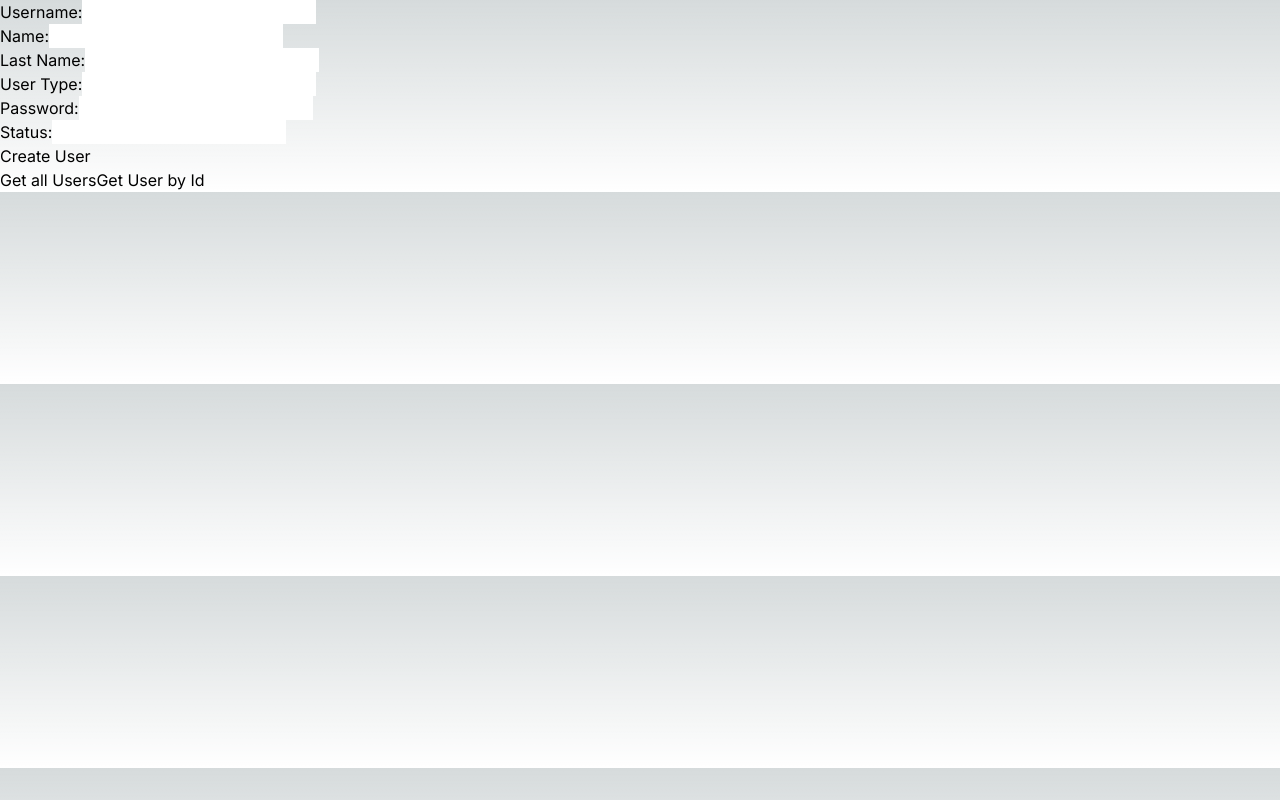
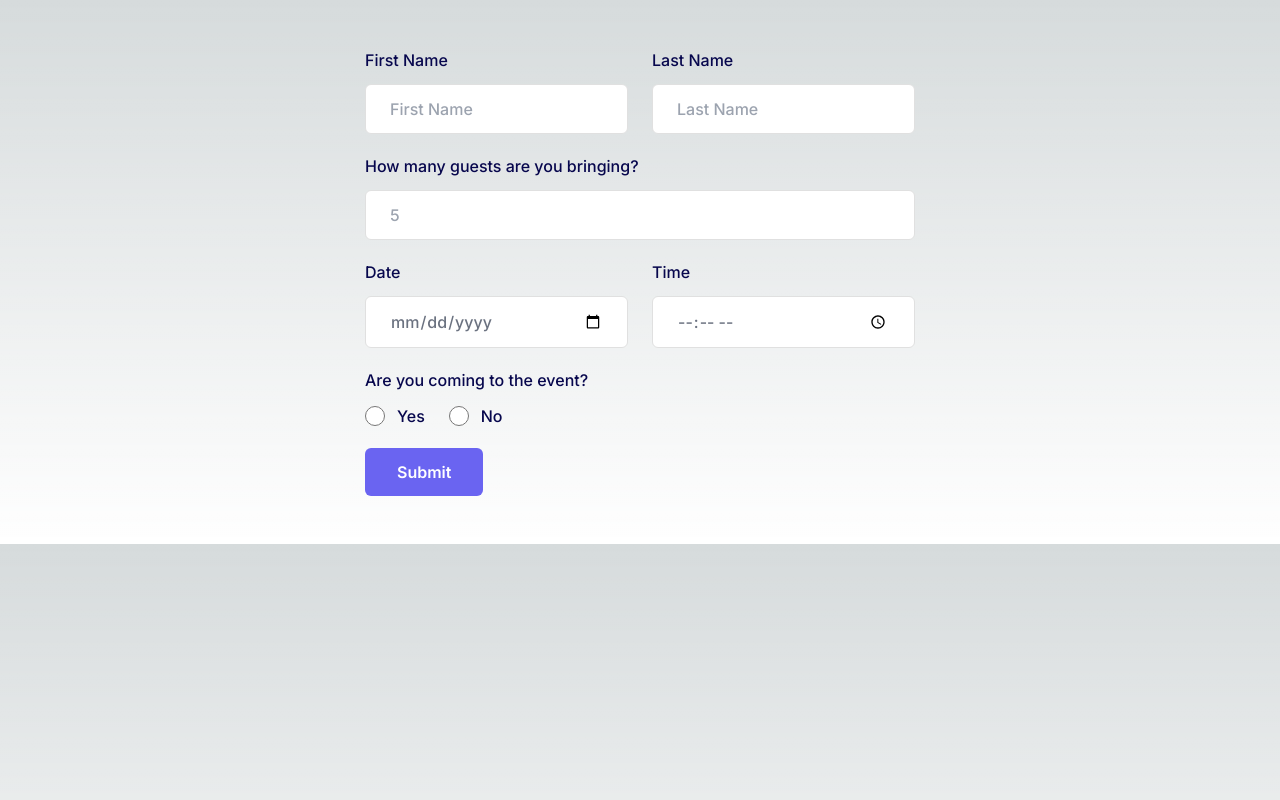
Before and after one commit to julianfrancor/evergreen-webapp, a Next.js app: page / in a window 1280 px wide. Built offline with nearby package versions, Linux system fonts and the light colour scheme.

Commit message:
Add logic to handle user requests and CORS config

```diff
--- a/app/page.tsx
+++ b/app/page.tsx
@@ -2,14 +2,13 @@
 import React, { useState } from 'react';
 
 export default function Home() {
-
   const [formData, setFormData] = useState({
-    username: '',
-    name: '',
-    last_name: '',
-    user_type: '',
-    password: '',
-    status: ''
+    fName: '',
+    lName: '',
+    guest: '',
+    date: '',
+    time: '',
+    radioButton: '',
   });
 
   const [response, setResponse] = useState(null);
@@ -25,6 +24,7 @@ export default function Home() {
   const handleSubmit = (e:any) => {
     e.preventDefault();
     callAPI('https://evergreen-adm.azurewebsites.net/users', 'POST', formData);
+    console.log(formData);
   };
 
   const handleGetAllUsers = () => {
@@ -52,82 +52,156 @@ export default function Home() {
   };
 
   return (
-    <div>
+    <div className="flex items-center justify-center p-12">
+      <div className="mx-auto w-full max-w-[550px]">
         <form onSubmit={handleSubmit}>
-        <div>
-          <label>Username:</label>
+          <div className="-mx-3 flex flex-wrap">
+            <div className="w-full px-3 sm:w-1/2">
+              <div className="mb-5">
+                <label
+                  htmlFor="fName"
+                  className="mb-3 block text-base font-medium text-[#07074D]"
+                >
+                  First Name
+                </label>
                 <input
                   type="text"
-            name="username"
-            value={formData.username}
+                  name="fName"
+                  id="fName"
+                  placeholder="First Name"
+                  className="w-full rounded-md border border-[#e0e0e0] bg-white py-3 px-6 text-base font-medium text-[#6B7280] outline-none focus:border-[#6A64F1] focus:shadow-md"
+                  value={formData.fName}
                   onChange={handleChange}
-            required
                 />
               </div>
-        <div>
-          <label>Name:</label>
+            </div>
+            <div className="w-full px-3 sm:w-1/2">
+              <div className="mb-5">
+                <label
+                  htmlFor="lName"
+                  className="mb-3 block text-base font-medium text-[#07074D]"
+                >
+                  Last Name
+                </label>
                 <input
                   type="text"
-            name="name"
-            value={formData.name}
+                  name="lName"
+                  id="lName"
+                  placeholder="Last Name"
+                  className="w-full rounded-md border border-[#e0e0e0] bg-white py-3 px-6 text-base font-medium text-[#6B7280] outline-none focus:border-[#6A64F1] focus:shadow-md"
+                  value={formData.lName}
                   onChange={handleChange}
-            required
                 />
               </div>
-        <div>
-          <label>Last Name:</label>
+            </div>
+          </div>
+          <div className="mb-5">
+            <label
+              htmlFor="guest"
+              className="mb-3 block text-base font-medium text-[#07074D]"
+            >
+              How many guests are you bringing?
+            </label>
             <input
-            type="text"
-            name="last_name"
-            value={formData.last_name}
+              type="number"
+              name="guest"
+              id="guest"
+              placeholder="5"
+              min="0"
+              className="w-full appearance-none rounded-md border border-[#e0e0e0] bg-white py-3 px-6 text-base font-medium text-[#6B7280] outline-none focus:border-[#6A64F1] focus:shadow-md"
+              value={formData.guest}
               onChange={handleChange}
-            required
             />
           </div>
-        <div>
-          <label>User Type:</label>
+
+          <div className="-mx-3 flex flex-wrap">
+            <div className="w-full px-3 sm:w-1/2">
+              <div className="mb-5">
+                <label
+                  htmlFor="date"
+                  className="mb-3 block text-base font-medium text-[#07074D]"
+                >
+                  Date
+                </label>
                 <input
-            type="text"
-            name="user_type"
-            value={formData.user_type}
+                  type="date"
+                  name="date"
+                  id="date"
+                  className="w-full rounded-md border border-[#e0e0e0] bg-white py-3 px-6 text-base font-medium text-[#6B7280] outline-none focus:border-[#6A64F1] focus:shadow-md"
+                  value={formData.date}
                   onChange={handleChange}
-            required
                 />
               </div>
-        <div>
-          <label>Password:</label>
+            </div>
+            <div className="w-full px-3 sm:w-1/2">
+              <div className="mb-5">
+                <label
+                  htmlFor="time"
+                  className="mb-3 block text-base font-medium text-[#07074D]"
+                >
+                  Time
+                </label>
                 <input
-            type="password"
-            name="password"
-            value={formData.password}
+                  type="time"
+                  name="time"
+                  id="time"
+                  className="w-full rounded-md border border-[#e0e0e0] bg-white py-3 px-6 text-base font-medium text-[#6B7280] outline-none focus:border-[#6A64F1] focus:shadow-md"
+                  value={formData.time}
                   onChange={handleChange}
-            required
                 />
               </div>
-        <div>
-          <label>Status:</label>
+            </div>
+          </div>
+
+          <div className="mb-5">
+            <label className="mb-3 block text-base font-medium text-[#07074D]">
+              Are you coming to the event?
+            </label>
+            <div className="flex items-center space-x-6">
+              <div className="flex items-center">
                 <input
-            type="text"
-            name="status"
-            value={formData.status}
+                  type="radio"
+                  name="radioButton"
+                  id="radioButton1"
+                  className="h-5 w-5"
+                  value="Yes"
                   onChange={handleChange}
-            required
                 />
+                <label
+                  htmlFor="radioButton1"
+                  className="pl-3 text-base font-medium text-[#07074D]"
+                >
+                  Yes
+                </label>
               </div>
-        <button type="submit">Create User</button>
-      </form>
-
-      <div>
-        <button onClick={handleGetAllUsers}>Get all Users</button>
-        <button onClick={handleGetUserById}>Get User by Id</button>
+              <div className="flex items-center">
+                <input
+                  type="radio"
+                  name="radioButton"
+                  id="radioButton2"
+                  className="h-5 w-5"
+                  value="No"
+                  onChange={handleChange}
+                />
+                <label
+                  htmlFor="radioButton2"
+                  className="pl-3 text-base font-medium text-[#07074D]"
+                >
+                  No
+                </label>
+              </div>
+            </div>
           </div>
 
           <div>
-        {response && (
-          <pre>
-            {JSON.stringify(response, null, 2)}
-          </pre>
-        )}
+            <button
+              type="submit"
+              className="hover:shadow-form rounded-md bg-[#6A64F1] py-3 px-8 text-center text-base font-semibold text-white outline-none"
+            >
+              Submit
+            </button>
+          </div>
+        </form>
       </div>
     </div>
   );
--- /dev/null
+++ b/app/page2.tsx
@@ -0,0 +1,134 @@
+import React, { useState } from 'react';
+
+export default function Home() {
+
+  const [formData, setFormData] = useState({
+    username: '',
+    name: '',
+    last_name: '',
+    user_type: '',
+    password: '',
+    status: ''
+  });
+
+  const [response, setResponse] = useState(null);
+
+  const handleChange = (e:any) => {
+    const { name, value } = e.target;
+    setFormData({
+      ...formData,
+      [name]: value
+    });
+  };
+
+  const handleSubmit = (e:any) => {
+    e.preventDefault();
+    callAPI('https://evergreen-adm.azurewebsites.net/users', 'POST', formData);
+  };
+
+  const handleGetAllUsers = () => {
+    callAPI('https://evergreen-adm.azurewebsites.net/users', 'GET', null);
+  };
+
+  const handleGetUserById = () => {
+    callAPI('https://evergreen-adm.azurewebsites.net/users/1', 'GET', null);
+  };
+
+  const callAPI = async (url:any, method:any, body:any) => {
+    try {
+      const res = await fetch(url, {
+        method: method,
+        headers: {
+          'Content-Type': 'application/json',
+        },
+        body: JSON.stringify(body)
+      });
+      const data = await res.json();
+      setResponse(data);
+    } catch (err) {
+      console.error(err);
+    }
+  };
+
+  return (
+    <div>
+      <form onSubmit={handleSubmit}>
+        <div>
+          <label>Username:</label>
+          <input
+            type="text"
+            name="username"
+            value={formData.username}
+            onChange={handleChange}
+            required
+          />
+        </div>
+        <div>
+          <label>Name:</label>
+          <input
+            type="text"
+            name="name"
+            value={formData.name}
+            onChange={handleChange}
+            required
+          />
+        </div>
+        <div>
+          <label>Last Name:</label>
+          <input
+            type="text"
+            name="last_name"
+            value={formData.last_name}
+            onChange={handleChange}
+            required
+          />
+        </div>
+        <div>
+          <label>User Type:</label>
+          <input
+            type="text"
+            name="user_type"
+            value={formData.user_type}
+            onChange={handleChange}
+            required
+          />
+        </div>
+        <div>
+          <label>Password:</label>
+          <input
+            type="password"
+            name="password"
+            value={formData.password}
+            onChange={handleChange}
+            required
+          />
+        </div>
+        <div>
+          <label>Status:</label>
+          <input
+            type="text"
+            name="status"
+            value={formData.status}
+            onChange={handleChange}
+            required
+          />
+        </div>
+        <button type="submit">Create User</button>
+      </form>
+
+      <div>
+        <button onClick={handleGetAllUsers}>Get all Users</button>
+        <button onClick={handleGetUserById}>Get User by Id</button>
+      </div>
+
+      <div>
+        {response && (
+          <pre>
+            {JSON.stringify(response, null, 2)}
+          </pre>
+        )}
+      </div>
+    </div>
+
+  );
+}
--- a/next.config.js
+++ b/next.config.js
@@ -1,4 +1,33 @@
 /** @type {import('next').NextConfig} */
-const nextConfig = {}
+const nextConfig = {
+  async headers() {
+    return [
+      {
+        // Routes this applies to
+        source: "/api/(.*)",
+        // Headers
+        headers: [
+          // Allow for specific domains to have access or * for all
+          {
+            key: "Access-Control-Allow-Origin",
+            value: "*",
+            // DOES NOT WORK
+            // value: process.env.ALLOWED_ORIGIN,
+          },
+          // Allows for specific methods accepted
+          {
+            key: "Access-Control-Allow-Methods",
+            value: "GET, POST, PUT, DELETE, OPTIONS",
+          },
+          // Allows for specific headers accepted (These are a few standard ones)
+          {
+            key: "Access-Control-Allow-Headers",
+            value: "Content-Type, Authorization",
+          },
+        ],
+      },
+    ];
+  },
+};
 
-module.exports = nextConfig
+module.exports = nextConfig;
```
Lines whose indentation alone changed are shown as unchanged.
